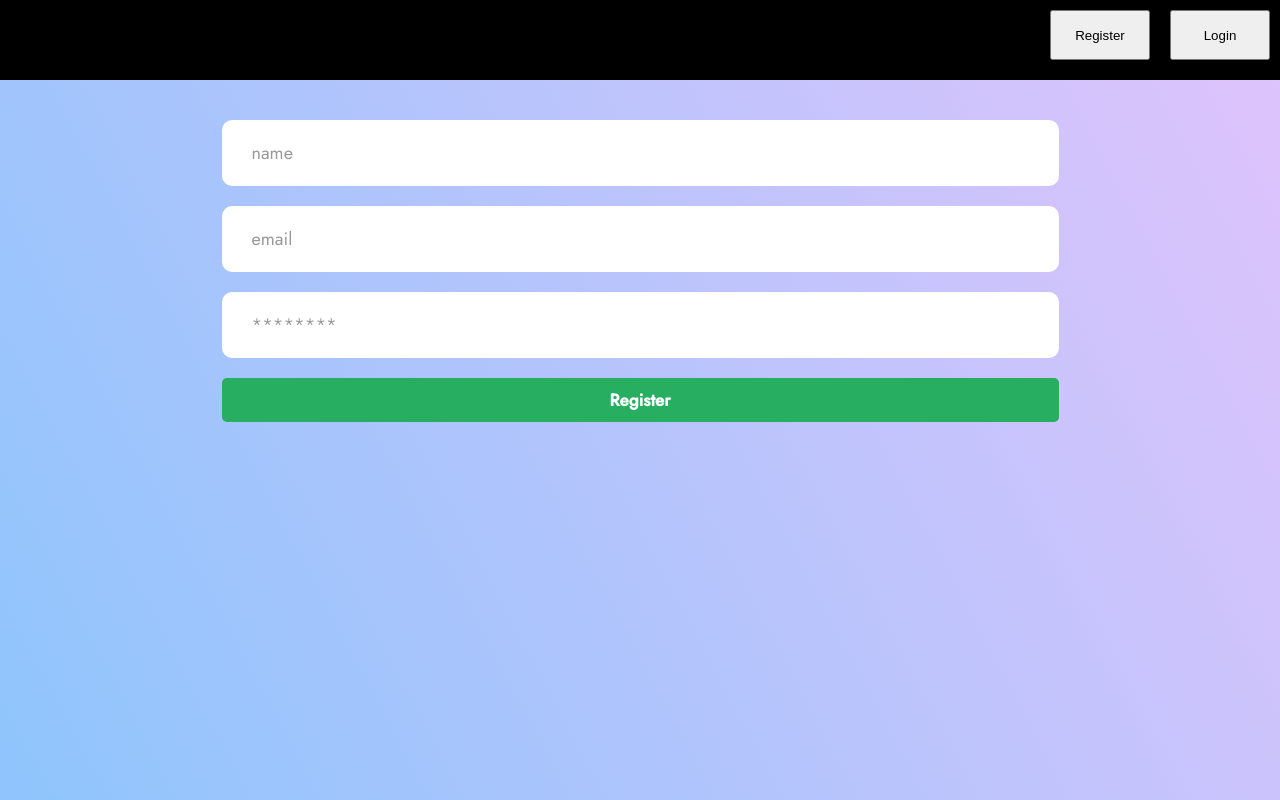
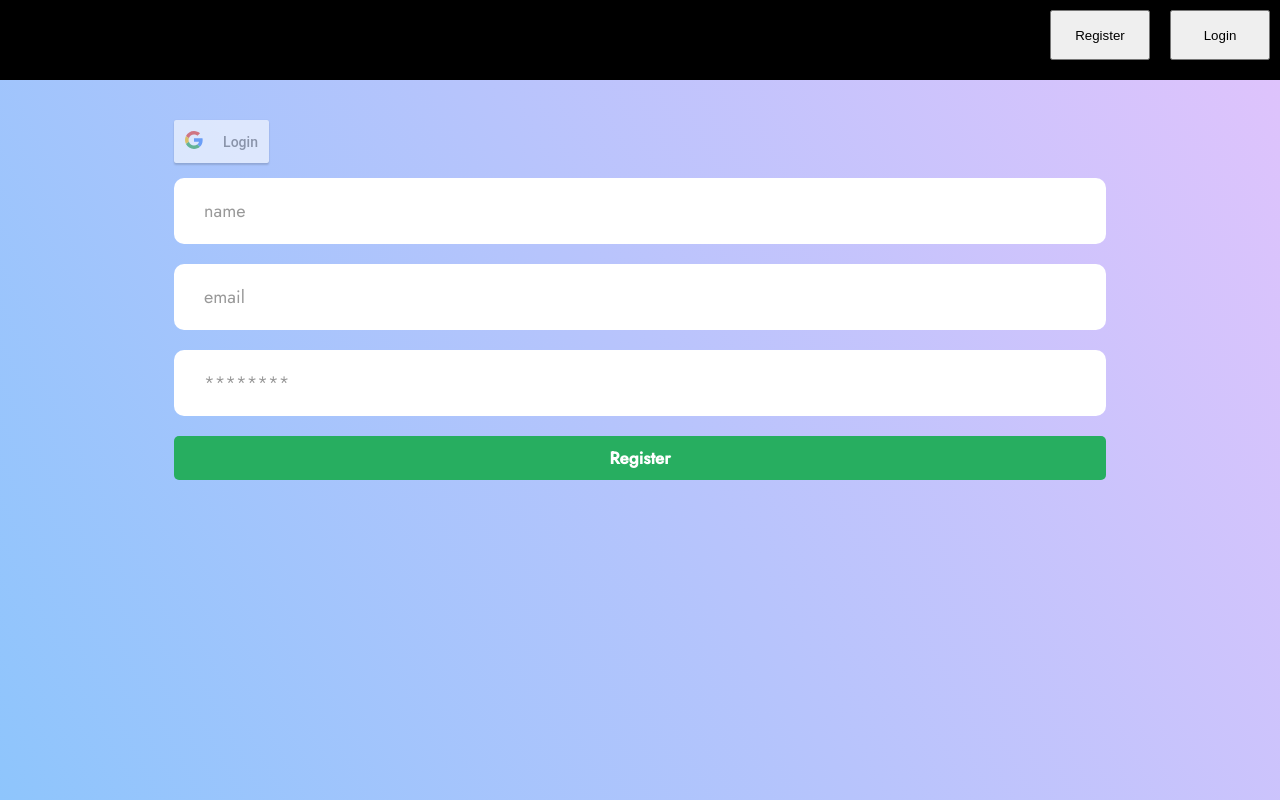
Before and after one commit to anurag-gothi/todoApp-react, a React (Create React App) app: page /register in a window 1280 px wide. Built offline with nearby package versions, Linux system fonts and the light colour scheme.

Commit message:
first commit

```diff
--- a/package.json
+++ b/package.json
@@ -7,12 +7,13 @@
     "@testing-library/react": "^9.3.2",
     "@testing-library/user-event": "^7.1.2",
     "axios": "^0.19.2",
-    "redux": "^4.0.5",
     "react": "16.8.4",
     "react-dom": "16.8.4",
+    "react-google-login": "^5.1.21",
     "react-redux": "6.0.1",
     "react-router-dom": "^5.2.0",
     "react-scripts": "3.4.1",
+    "redux": "^4.0.5",
     "redux-devtools-extension": "^2.13.8",
     "redux-thunk": "^2.3.0",
     "uuid": "^8.2.0"
--- a/src/components/Login.jsx
+++ b/src/components/Login.jsx
@@ -1,8 +1,10 @@
 import React, { Component } from "react";
 import "../styles/TodoListCreateForm.css";
 import { connect } from "react-redux";
-import { logIn } from "../redux/actions/userActions";
+import { logIn,google } from "../redux/actions/userActions";
 import { Redirect } from "react-router-dom";
+import { GoogleLogin } from 'react-google-login';
+
 
 class Login extends Component {
   state = {
@@ -28,18 +30,34 @@ class Login extends Component {
       this.props.history.push("/todos");
     }
   };
-
+  responseGoogle = response =>{
+    if(response.profileObj){
+      const user= {
+        email:response.profileObj.email,
+      }
+      this.props.google(user)
+    }
+  }
   render() {
     return this.props.user ? (
       <Redirect to="/todos" />
     ) : (
       <form className="todo__form" onSubmit={this.handleSubmit}>
+        <GoogleLogin
+    clientId="672737151355-b07tnobonujvfr51haveunm949km8oha.apps.googleusercontent.com"
+    buttonText="Login"
+    onSuccess={this.responseGoogle}
+    onFailure={this.responseGoogle}
+    cookiePolicy={'single_host_origin'}
+  />
         <input
           onChange={this.handleChange}
           value={this.state.email}
           type="email"
           name="email"
           placeholder="johndoe123@something.com"
+          style={{marginTop:"15px"}}
+          required
         />
         <input
           onChange={this.handleChange}
@@ -47,6 +65,7 @@ class Login extends Component {
           name="password"
           placeholder="********"
           checked={this.state.isCompleted}
+          required
         />
         <p>{this.state.error}</p>
         <input type="submit" className="btn btn-create" value="Login" />
@@ -62,7 +81,8 @@ const mapStateToProps = storeState => {
 
 const mapDispatchToProps = dispatch => {
   return {
-    logIn: user => dispatch(logIn(user))
+    logIn: user => dispatch(logIn(user)),
+    google: user => dispatch(google(user))
   };
 };
 
--- a/src/components/Register.jsx
+++ b/src/components/Register.jsx
@@ -1,8 +1,9 @@
 import React, { Component } from "react";
 import "../styles/TodoListCreateForm.css";
 import { connect } from "react-redux";
-import { register } from "../redux/actions/userActions";
+import { register,google } from "../redux/actions/userActions";
 import { Redirect } from "react-router-dom";
+import { GoogleLogin } from 'react-google-login';
 
 class Register extends Component {
   state = {
@@ -27,18 +28,33 @@ class Register extends Component {
       this.props.history.push("/todos");
     }
   };
-
+  responseGoogle = response =>{
+    if(response.profileObj){
+      const user= {
+        email:response.profileObj.email,
+      }
+      this.props.google(user)
+    }
+  }
   render() {
     return this.props.user ? (
       <Redirect to="/todos" />
     ) : (
       <form className="todo__form" onSubmit={this.handleSubmit}>
+         <GoogleLogin
+    clientId="672737151355-b07tnobonujvfr51haveunm949km8oha.apps.googleusercontent.com"
+    buttonText="Login"
+    onSuccess={this.responseGoogle}
+    onFailure={this.responseGoogle}
+    cookiePolicy={'single_host_origin'}
+  />
         <input
           onChange={this.handleChange}
           value={this.state.name}
           type="name"
           name="name"
           placeholder="name"
+          style={{marginTop:"15px"}}
           required
         />
         <input
@@ -71,6 +87,8 @@ const mapStateToProps = (storeState) => {
 const mapDispatchToProps = (dispatch) => {
   return {
     register: (user) => dispatch(register(user)),
+    google: user => dispatch(google(user))
+
   };
 };
 
--- a/src/redux/actionTypes.js
+++ b/src/redux/actionTypes.js
@@ -2,6 +2,7 @@
 export const LOG_IN = "LOG_IN";
 export const LOG_OUT = "LOG_OUT";
 export const REGISTER = "REGISTER"
+export const GOOGLE = 'GOOGLE'
 
 
 // todosReducer
--- a/src/redux/actions/userActions.js
+++ b/src/redux/actions/userActions.js
@@ -1,25 +1,25 @@
-import { LOG_IN, LOG_OUT, REGISTER } from "../actionTypes";
+import { LOG_IN, LOG_OUT, REGISTER, GOOGLE } from "../actionTypes";
 import axios from "axios";
 
 export const register = user => async dispatch => {
   const { exist } = await axios.get('https://5f07031f9c5c25001630671e.mockapi.io/user')
-  if(exist){
-    const chk = exist.filter(el=>el.email===user.email)
-    if(chk){
+  if (exist) {
+    const chk = exist.filter(el => el.email === user.email)
+    if (chk) {
       dispatch({
         type: LOG_IN,
         payload: user
       });
 
+    }
   }
-  }
-  else{
+  else {
     const { data } = await axios.post('https://5f07031f9c5c25001630671e.mockapi.io/user', user)
 
-  dispatch({
-    type: REGISTER,
-    payload: data
-  })
+    dispatch({
+      type: REGISTER,
+      payload: data
+    })
   }
 
 
@@ -38,7 +38,7 @@ export const logIn = user => async dispatch => {
       payload: 'INVALID CREDENTIALS'
     })
   }
-  else{
+  else {
     dispatch({
       type: LOG_IN,
       payload: user
@@ -54,3 +54,10 @@ export const logOut = () => {
     type: LOG_OUT
   };
 };
+
+export const google = user => async dispatch => {
+  dispatch({
+    type: GOOGLE,
+    payload: user
+  })
+}
--- a/src/redux/reducers/userReducer.js
+++ b/src/redux/reducers/userReducer.js
@@ -1,4 +1,4 @@
-import { LOG_IN, LOG_OUT, REGISTER } from "../actionTypes";
+import { LOG_IN, LOG_OUT, REGISTER, GOOGLE } from "../actionTypes";
 
 const initialState = {
   user: null,
@@ -14,6 +14,8 @@ const userReducer = (state = initialState, action) => {
       return { ...state, user: payload };
     case LOG_OUT:
       return { ...state, user: null };
+    case GOOGLE:
+      return {...state,user:payload}
     case 'INVALID':
       return{...state,invalid:'invalid credentials'}
     default:
```
Also changed, not shown: 1 other file (tests, documents, lock files or other folders).
